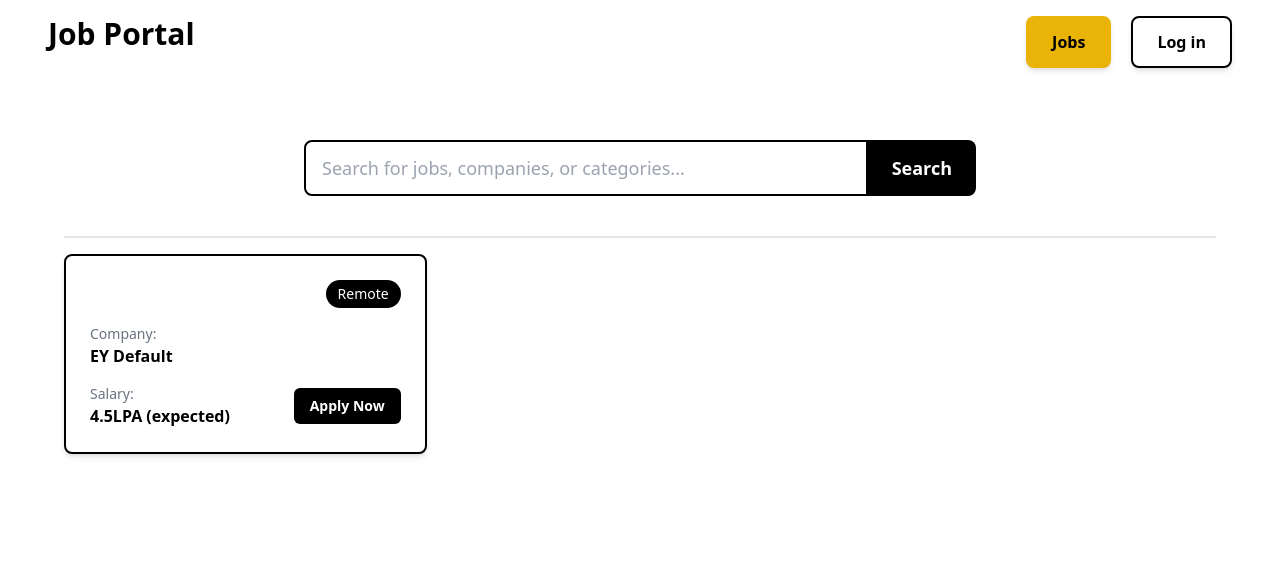
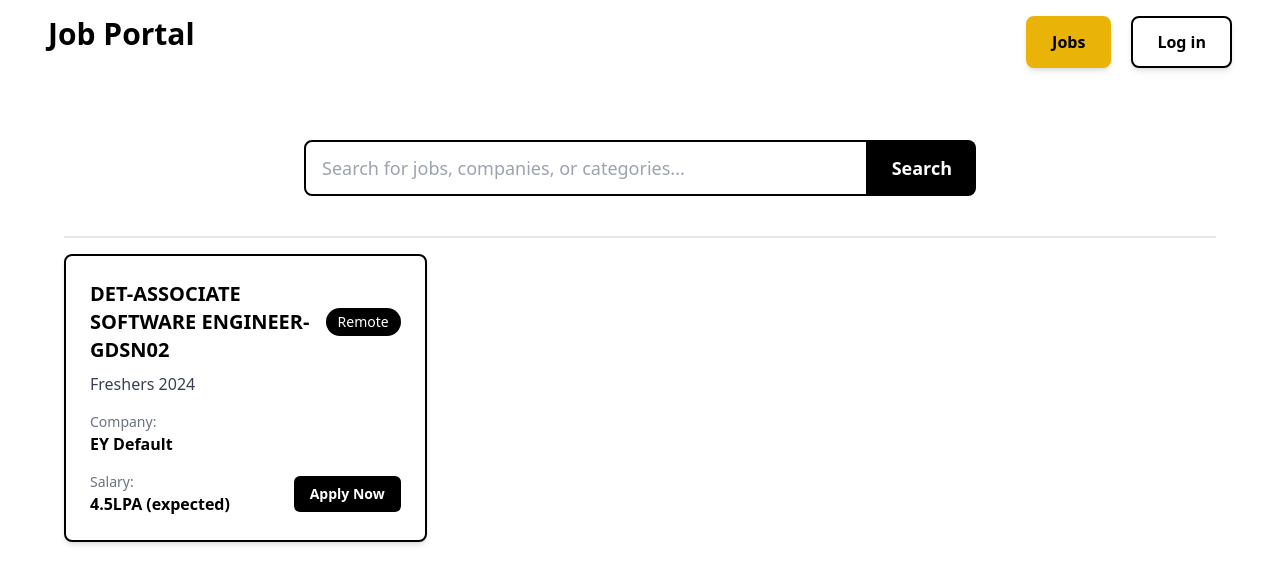
Before and after one commit to RJD02/job-portal-ui, a React (Vite) app: page /jobs in a window 1280 px wide. Shown: the top 584 px of the page. Built offline with nearby package versions, Linux system fonts and the light colour scheme; no server answers.

Commit message:
changed values mapped them with existing values in db

```diff
--- a/src/components/JobCard/JobCard.tsx
+++ b/src/components/JobCard/JobCard.tsx
@@ -10,10 +10,10 @@ export const JobCard = (props: { job: JobType }) => {
 
                 <div className="p-6 bg-white border-2 border-black rounded-lg shadow-md">
                     <div className="flex items-center justify-between">
-                        <h2 className="text-xl font-semibold text-black">{j.role}</h2>
+                        <h2 className="text-xl font-semibold text-black">{j.designation}</h2>
                         <span className="px-3 py-1 text-sm font-medium text-white bg-black rounded-full">Remote</span>
                     </div>
-                    <p className="mt-2 text-gray-700">{j.shortDescription}</p>
+                    <p className="mt-2 text-gray-700">{j.batch}</p>
 
                     <div className="mt-4">
                         <span className="block text-gray-500 text-sm">Company:</span>
```
